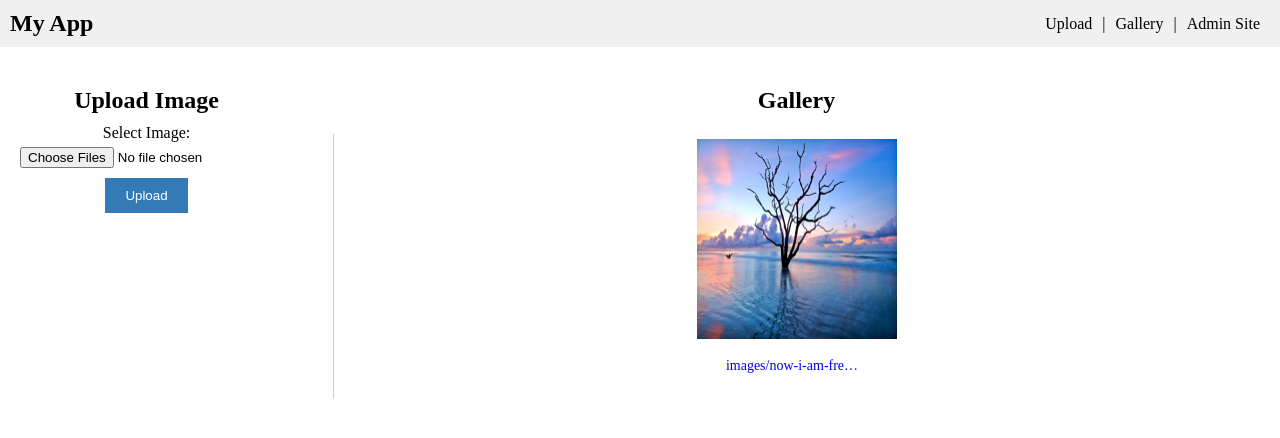
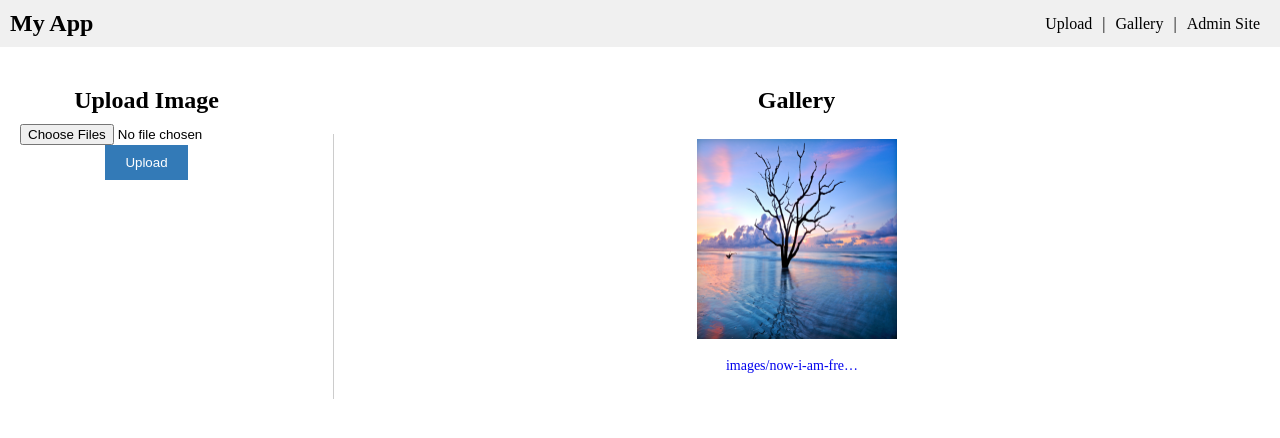
Before and after one commit to julien32/MedicalImageSegmentation, a Django app: page /gallery/ in a window 1280 px wide. Shown: the top 438 px of the page. Run offline with Django 4.2, Linux system fonts and the light colour scheme; data comes from the database, SQL or seed files in the repository; both versions use the stored data as it was after the commit.

Commit message:
little finishing touches, upload button continues to not function

```diff
--- a/frontendPrototype/prototypeSite/prototypeApp/templates/gallery.html
+++ b/frontendPrototype/prototypeSite/prototypeApp/templates/gallery.html
@@ -7,11 +7,9 @@
             <form method="post" enctype="multipart/form-data">
                 {% csrf_token %}
                 <div class="form-group">
-                    <label for="image">Select Image:</label>
-                    <input type="file" name="image" id="image" accept="image/*" multiple required>
-                </div>
-                <div class="form-group">
-                    <button type="submit">Upload</button>
+
+                    <input type="file" name="image" accept="image/*" multiple required>
+                    <input type="submit" value="Upload">
                 </div>
             </form>
         </div>
@@ -70,7 +68,7 @@
             margin-top: 5px;
         }
 
-        button[type="submit"] {
+        input[type="submit"] {
             background-color: #337ab7;
             color: #fff;
             border: none;
--- a/frontendPrototype/prototypeSite/prototypeApp/templates/upload.html
+++ b/frontendPrototype/prototypeSite/prototypeApp/templates/upload.html
@@ -5,7 +5,7 @@
     <h1>Upload Pictures</h1>
     <form method="post" enctype="multipart/form-data">
         {% csrf_token %}
-        <input type="file" name="images" multiple>
+        <input type="file" name="images" accept="image/*" multiple required>
         <input type="submit" value="Upload">
     </form>
 </div>
--- a/frontendPrototype/prototypeSite/prototypeSite/urls.py
+++ b/frontendPrototype/prototypeSite/prototypeSite/urls.py
@@ -19,6 +19,7 @@ from django.conf.urls.static import static
 from django.contrib import admin
 from django.urls import path
 
+# TODO: fix import error
 from prototypeApp import views
 
 urlpatterns = [
```
Also changed, not shown: frontendPrototype/prototypeSite/db.sqlite3, frontendPrototype/prototypeSite/media/images/1622851beautiful-pictures.jpg (deleted), frontendPrototype/prototypeSite/media/images/1622851beautiful-pictures_AYVwisp.jpg (deleted), frontendPrototype/prototypeSite/media/images/1622851beautiful-pictures_NLzT34T.jpg (deleted), frontendPrototype/prototypeSite/media/images/1622851beautiful-pictures_Phv601e.jpg (deleted), frontendPrototype/prototypeSite/media/images/nature-images..jpg (deleted), frontendPrototype/prototypeSite/media/images/nature-images._WhPS9cQ.jpg (deleted), frontendPrototype/prototypeSite/prototypeApp/models.py (line endings or trailing spaces), frontendPrototype/prototypeSite/prototypeApp/templates.py (deleted), 5 other files.
